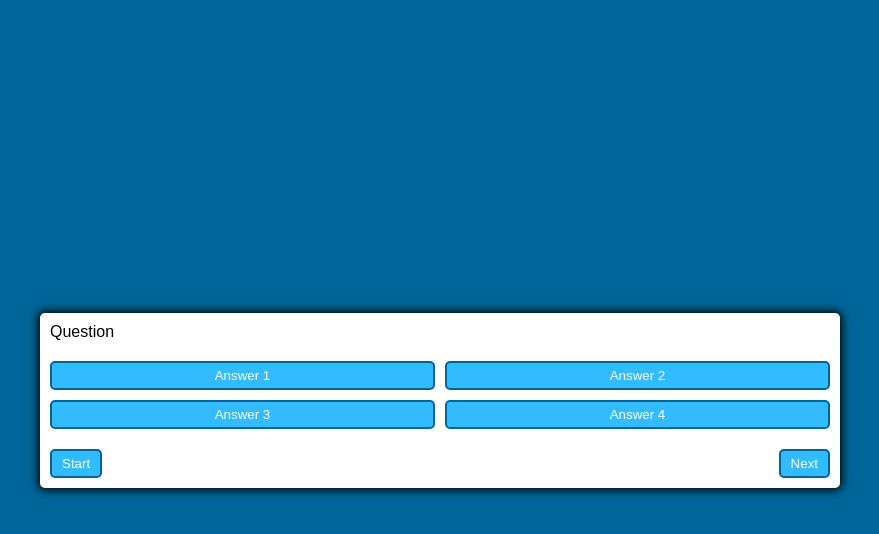
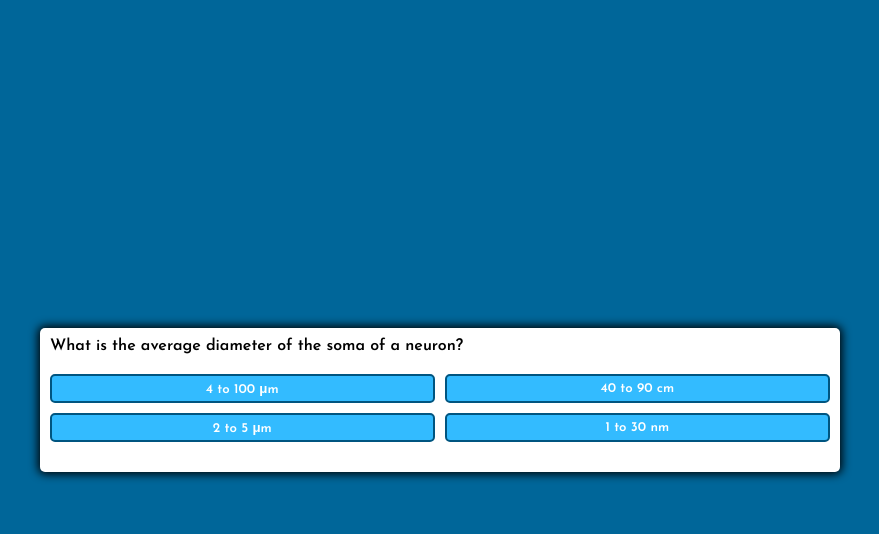
Before and after one commit to professionalsquirrel/quiz-app, a plain HTML site: page index.html in a window 1280 px wide. Both pictures are taken after a click on the button "Start". Shown: the whole page, without its empty margins (200-1079 px from the left). Drawn offline with Linux system fonts and the light colour scheme.

Commit message:
Complete CSS and JS

```diff
--- a/script.js
+++ b/script.js
@@ -0,0 +1,117 @@
+const startButton = document.getElementById('start-btn')
+const nextButton = document.getElementById('next-btn')
+const questionContainerElement = document.getElementById('question-container')
+const questionElement = document.getElementById('question')
+const answerButtonsElement = document.getElementById('answer-buttons')
+
+let shuffledQuestions, currentQuestionIndex
+
+startButton.addEventListener('click', startGame)
+nextButton.addEventListener('click', () => {
+  currentQuestionIndex++
+  setNextQuestion()
+})
+
+function startGame() {
+  startButton.classList.add('hide')
+  shuffledQuestions = questions.sort(() => Math.random() - .5)
+  currentQuestionIndex = 0
+  questionContainerElement.classList.remove('hide')
+  setNextQuestion()
+}
+
+function setNextQuestion() {
+  resetState()
+  showQuestion(shuffledQuestions[currentQuestionIndex])
+}
+
+function showQuestion(question) {
+  questionElement.innerText = question.question
+  question.answers.forEach(answer => {
+    const button = document.createElement('button')
+    button.innerText = answer.text
+    button.classList.add('btn')
+    if (answer.correct) {
+      button.dataset.correct = answer.correct
+    }
+    button.addEventListener('click', selectAnswer)
+    answerButtonsElement.appendChild(button)
+  })
+}
+
+function resetState() {
+  clearStatusClass(document.body)
+  nextButton.classList.add('hide')
+  while (answerButtonsElement.firstChild) {
+    answerButtonsElement.removeChild(answerButtonsElement.firstChild)
+  }
+}
+
+function selectAnswer(e) {
+  const selectedButton = e.target
+  const correct = selectedButton.dataset.correct
+  setStatusClass(document.body, correct)
+  Array.from(answerButtonsElement.children).forEach(button => {
+    setStatusClass(button, button.dataset.correct)
+  })
+  if (shuffledQuestions.length > currentQuestionIndex + 1) {
+    nextButton.classList.remove('hide')
+  } else {
+    startButton.innerText = 'Restart'
+    startButton.classList.remove('hide')
+  }
+}
+
+function setStatusClass(element, correct) {
+  clearStatusClass(element)
+  if (correct) {
+    element.classList.add('correct')
+  } else {
+    element.classList.add('wrong')
+  }
+}
+
+function clearStatusClass(element) {
+  element.classList.remove('correct')
+  element.classList.remove('wrong')
+}
+
+
+const questions = [
+    {
+        question: "What is the average diameter of the soma of a neuron?",
+        answers: [
+            {text: "4 to 100 μm", correct: true},
+            {text: "40 to 90 cm", correct: false},
+            {text: "2 to 5 μm", correct: false},
+            {text: "1 to 30 nm", correct: false}
+        ]
+    },
+
+    {    question: "What is the oldest part of the brain?",
+        answers: [
+            {text: "broca's area", correct: false},
+            {text: "the brain stem", correct: true},
+            {text: "the occipital lobe", correct: false},
+            {text: "the cerebellum", correct: false}
+        ],
+
+    },
+    {   question: "Which excitatory neurotransmitter is most abundant in the brain?",
+        answers: [
+            {text: "dopamine", correct: false},
+            {text: "glutamate", correct: true},
+            {text: "epinephrine", correct: false},
+            {text: "histamine", correct: false}
+        ],
+    },
+    {
+        question: "What is the average resting potential of the neuron?",
+        answers: [
+            {text: "-100mV", correct: false},
+            {text: "90mV", correct: false},
+            {text: "-40mV", correct: false},
+            {text: "-70mV", correct: true}
+        ]
+    }
+];
--- a/style.css
+++ b/style.css
@@ -1,8 +1,11 @@
+@import url('https://fonts.googleapis.com/css2?family=Josefin+Sans:ital,wght@0,100..700;1,100..700&display=swap');
+
 *, *::before, *::after {
     box-sizing: border-box;
-    -moz-box-sizing: border-box;
-    -webkit-box-sizing: border-box;
-    font-family: Arial, Helvetica, sans-serif;
+    font-family: "Josefin Sans", sans-serif;
+  font-optical-sizing: auto;
+  font-weight: 600;
+  font-style: normal;
 }
 
 :root{
@@ -50,14 +53,39 @@ body.wrong {
 .btn{
     --hue: var(--hue-neutral);
     background-color: hsl(var(--hue), 100%, 60%);
-    border: 2px solid hsl(var(--hue), 100%, 30%);
+    border: 2px solid hsl(var(--hue), 100%, 25%);
     border-radius: 5px;
     padding: 5px 10px;
     outline: none;
     color: white;
 }
 
+.btn:hover{
+    border-color: black;
+}
+
+
+.btn-correct{
+    --hue: var(--hue-correct);
+    color: black;
+}
+
+.btn-wrong{
+    --hue: var(--hue-wrong);
+}
+
 .controls{
     display: flex;
-    justify-content: space-between;
+    justify-content: center;
+    align-items: center;
 }
+
+.start-btn, .next-btn{
+    font-size: 1.3rem;
+    font-weight: bold;
+    padding: 10px 20px;
+}
+
+.hide{
+    display: none;
+}
```
Also changed, not shown: index.html (indentation only), 1 other file.
